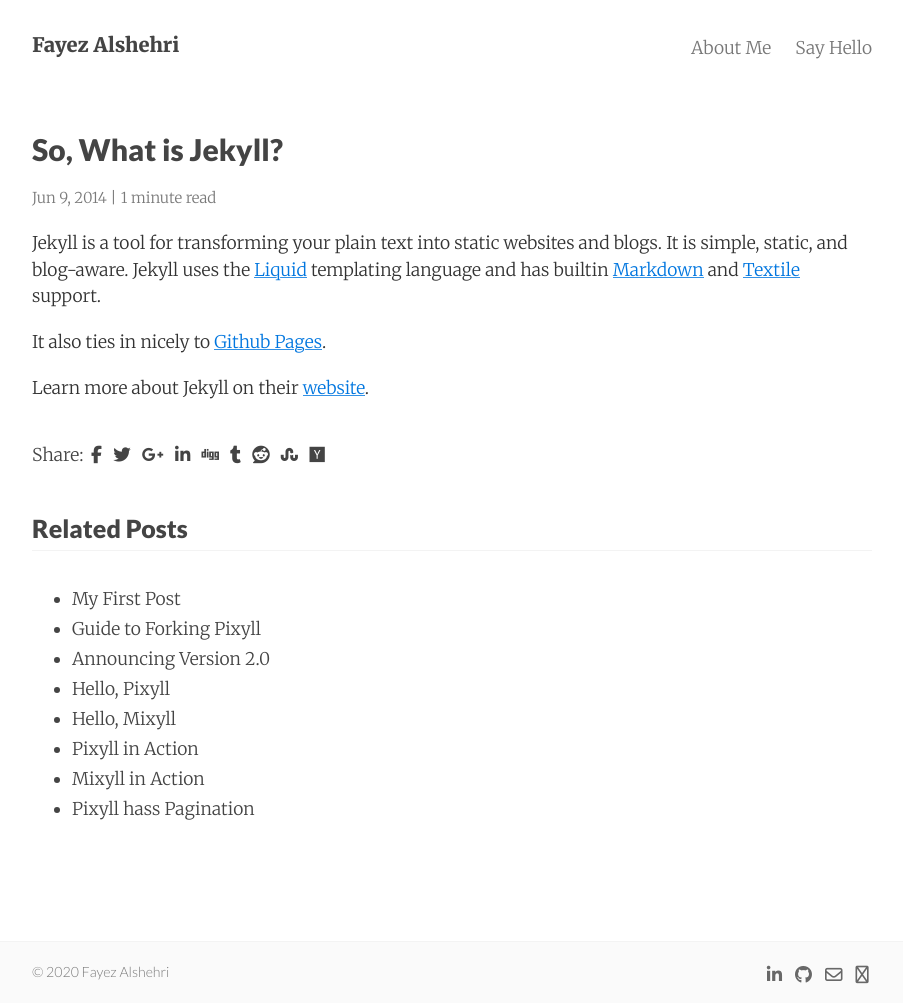
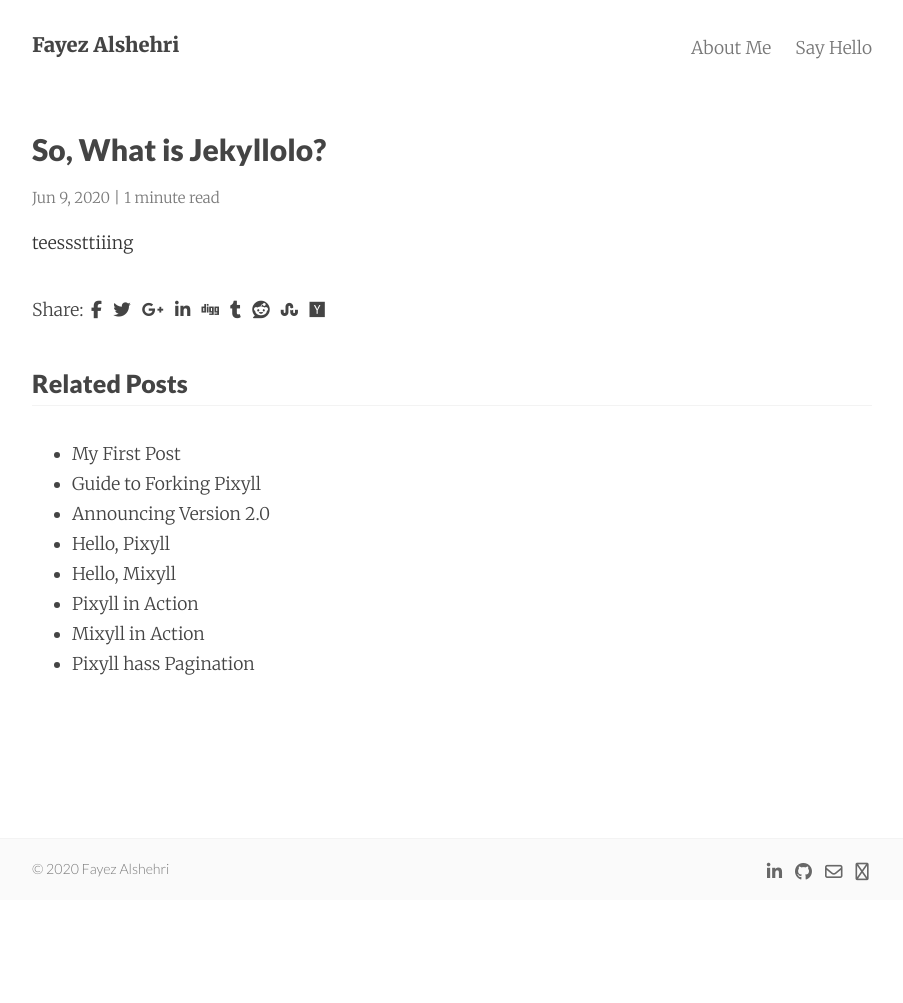
Before and after one commit to fayez-als/fayez-als.github.io, a Jekyll site: the page built from _posts/2020-02-09-so-what-is-jekyllololo.md, in a window 1280 px wide. Shown: the whole page, without its empty margins (188-1091 px from the left). Built offline with Jekyll 4.4.1, drawn with Linux system fonts in a browser that asks for light colours; nearby versions of some CDN libraries; after the commit the page ends 900 px from its top, so only the background shows below that.

Commit message:
Update 2020-02-09-so-what-is-jekyllololo.md

```diff
--- a/_posts/2020-02-09-so-what-is-jekyllololo.md
+++ b/_posts/2020-02-09-so-what-is-jekyllololo.md
@@ -1,17 +1,9 @@
 ---
 layout:     post
-title:      So, What is Jekyll?
-date:       2014-06-09 12:32:18
+title:      So, What is Jekyllolo?
+date:       2020-06-09 12:32:18
 summary:    Transform your plain text into static websites and blogs. Simple, static, and blog-aware.
 categories: jekyll mixyll
 ---
 
-Jekyll is a tool for transforming your plain text into static websites and
-blogs. It is simple, static, and blog-aware. Jekyll uses the
-[Liquid](http://docs.shopify.com/themes/liquid-basics) templating
-language and has builtin [Markdown](http://daringfireball.net/projects/markdown/)
-and [Textile](http://en.wikipedia.org/wiki/Textile_(markup_language)) support.
-
-It also ties in nicely to [Github Pages](https://pages.github.com/).
-
-Learn more about Jekyll on their [website](http://jekyllrb.com/).
+teesssttiiing
```
